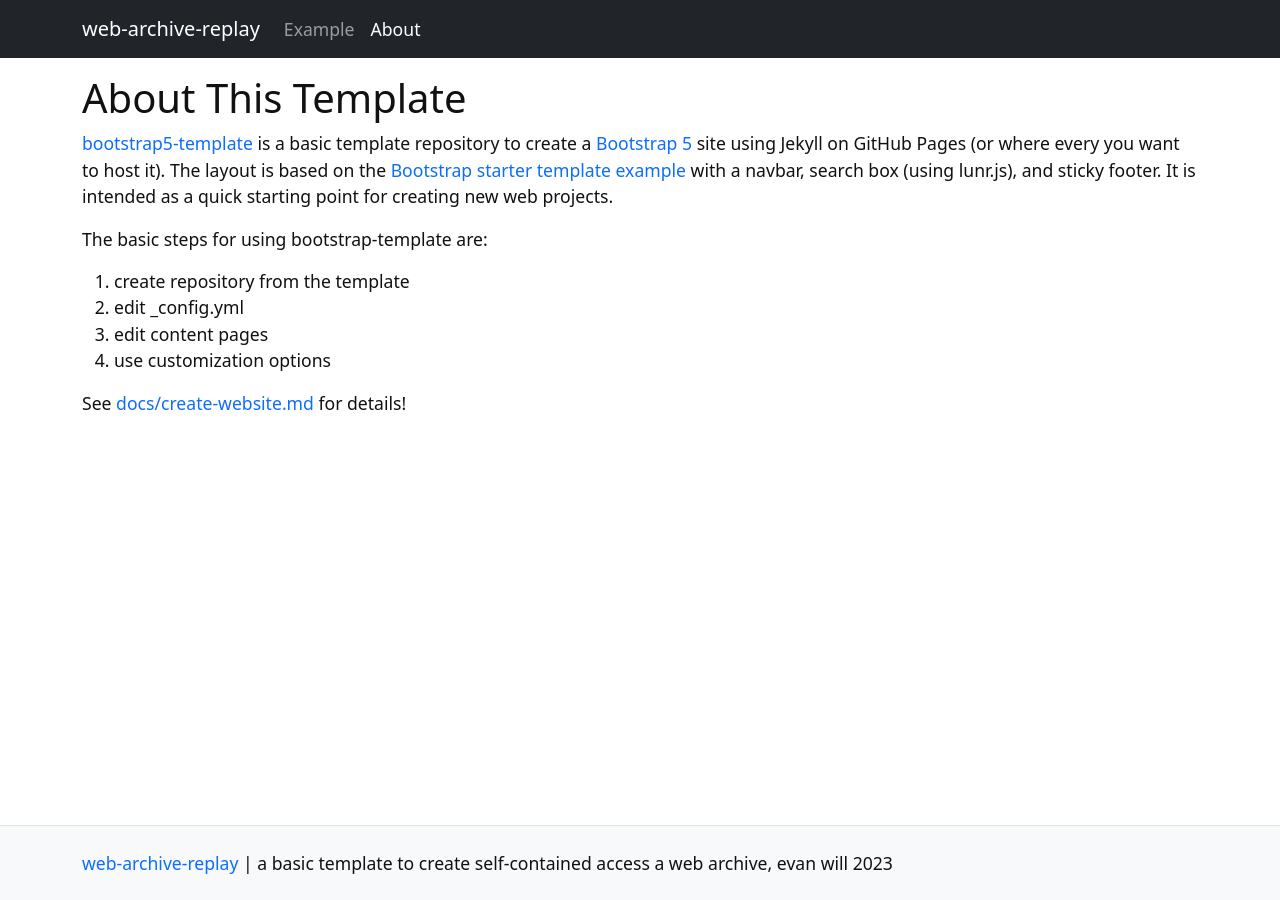
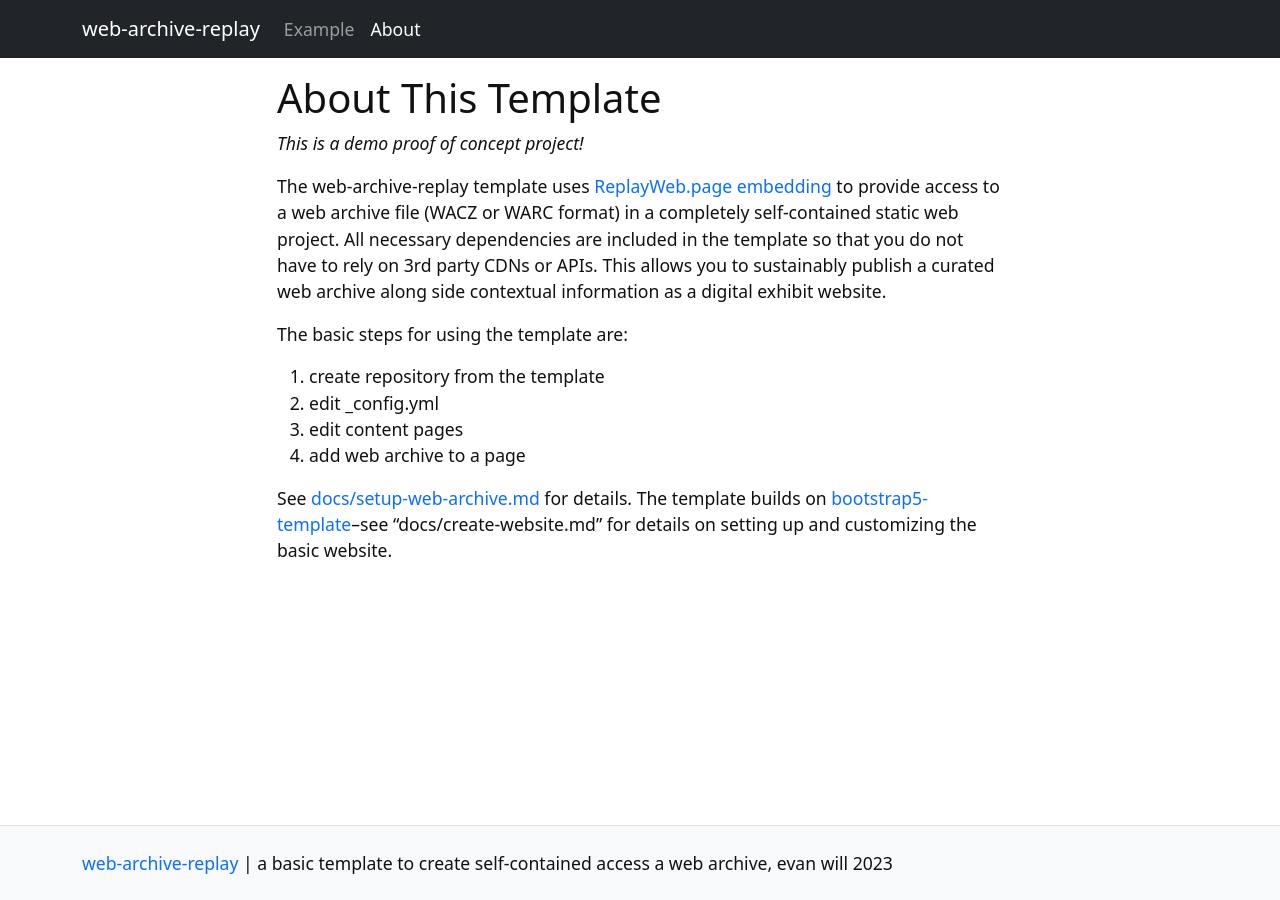
Before and after one commit to evanwill/web-archive-replay, a Jekyll site: the page built from pages/about.md, in a window 1280 px wide. Built offline with Jekyll 4.4.1, drawn with Linux system fonts in a browser that asks for light colours.

Commit message:
quick about page content

```diff
--- a/assets/css/main.scss
+++ b/assets/css/main.scss
@@ -11,6 +11,7 @@ $link-color: #0d6efd !default;
 $base-font-size: 1.1rem;
 
 // limit container size to make reading easier
+$container-narrow: 750px;
 //$container-max: 750px;
 
 // Import partials.
--- a/pages/about.md
+++ b/pages/about.md
@@ -2,17 +2,21 @@
 title: About This Template
 nav: About
 nav_order: 2
+layout: page-narrow
 ---
 
-[bootstrap5-template](https://github.com/thecdil/bootstrap5-template) is a basic template repository to create a [Bootstrap 5](https://getbootstrap.com/) site using Jekyll on GitHub Pages (or where every you want to host it).
-The layout is based on the [Bootstrap starter template example](https://getbootstrap.com/docs/5.1/examples/) with a navbar, search box (using lunr.js), and sticky footer.
-It is intended as a quick starting point for creating new web projects.
+*This is a demo proof of concept project!*
 
-The basic steps for using bootstrap-template are:
+The web-archive-replay template uses [ReplayWeb.page embedding](https://replayweb.page/docs/embedding) to provide access to a web archive file (WACZ or WARC format) in a completely self-contained static web project.
+All necessary dependencies are included in the template so that you do not have to rely on 3rd party CDNs or APIs.
+This allows you to sustainably publish a curated web archive along side contextual information as a digital exhibit website.
+
+The basic steps for using the template are:
 
 1. create repository from the template
 2. edit _config.yml
 3. edit content pages
-4. use customization options
+4. add web archive to a page
 
-See [docs/create-website.md](https://github.com/thecdil/bootstrap5-template/blob/main/docs/create-website.md) for details!
+See [docs/setup-web-archive.md](https://github.com/evanwill/web-archive-replay/blob/main/docs/setup-web-archive.md) for details.
+The template builds on [bootstrap5-template](https://github.com/thecdil/bootstrap5-template)--see "docs/create-website.md" for details on setting up and customizing the basic website.
```
Also changed, not shown: README.md (+2 -0 lines).
